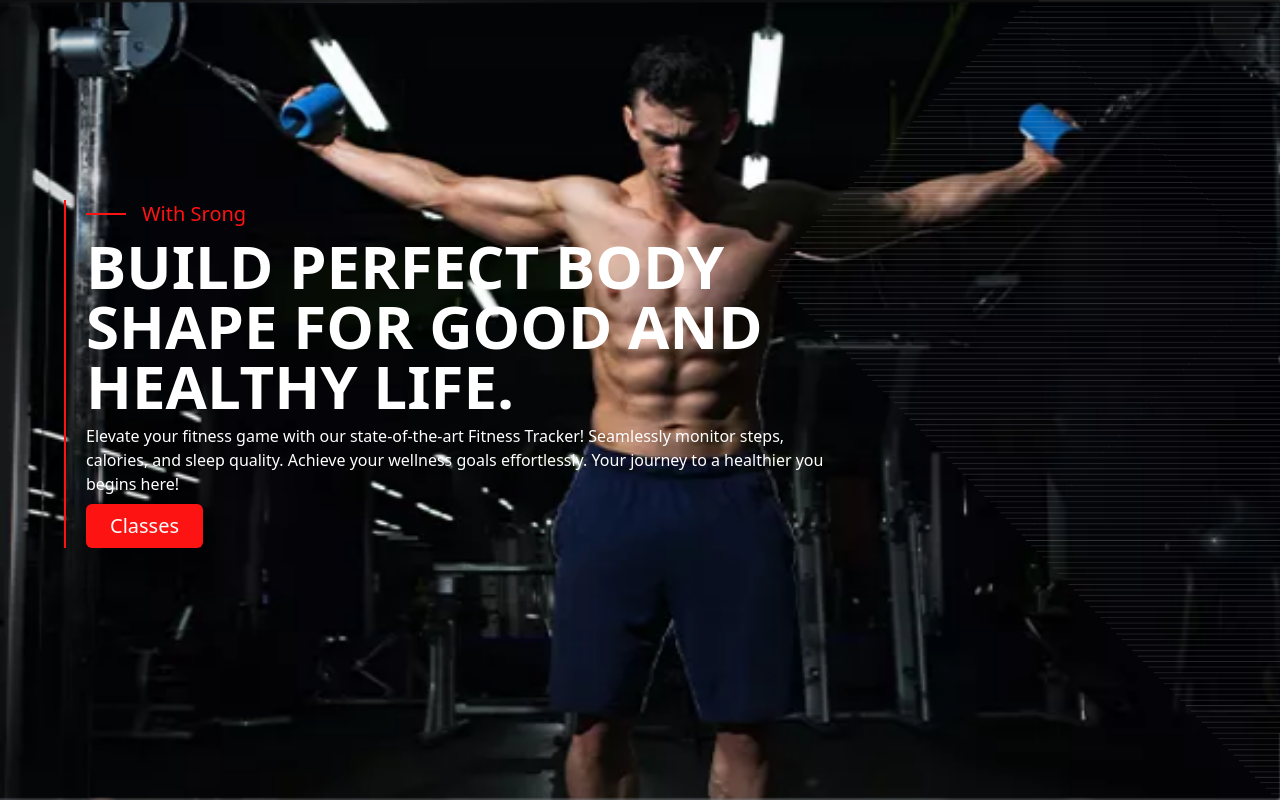
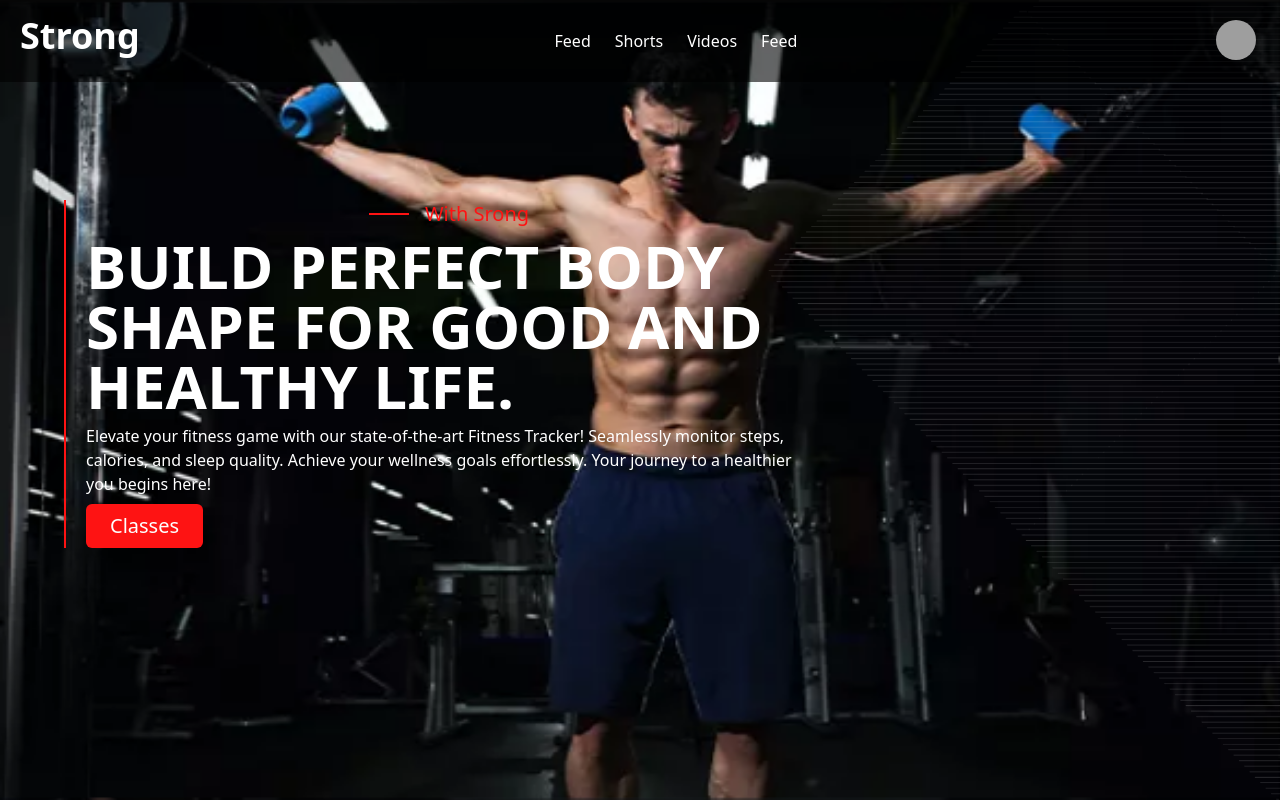
Before and after one commit to sadid56/fitness-tracker_client_side, a React (Vite) app: page / in a window 1280 px wide. Both pictures are taken after a click on the button "Classes". Built offline with nearby package versions, Linux system fonts and the light colour scheme; grey boxes are pictures that could not be loaded.

Commit message:
added a navber

```diff
--- a/package.json
+++ b/package.json
@@ -16,6 +16,7 @@
     "react": "^18.2.0",
     "react-dom": "^18.2.0",
     "react-helmet-async": "^2.0.1",
+    "react-icons": "^4.12.0",
     "react-router-dom": "^6.20.0",
     "sort-by": "^1.2.0",
     "swiper": "^11.0.5"
--- a/src/Main/Main.jsx
+++ b/src/Main/Main.jsx
@@ -1,8 +1,10 @@
 import { Outlet } from "react-router-dom";
+import Navber from "../Shared/Navber/Navber";
 
 const Main = () => {
     return (
         <div>
+            <Navber/>
             <Outlet/>
         </div>
      );
--- a/src/Pages/Home/Banner/Banner.jsx
+++ b/src/Pages/Home/Banner/Banner.jsx
@@ -20,21 +20,21 @@ const Banner = () => {
           modules={[Autoplay, EffectFade]}
           className="mySwiper relative">
           <SwiperSlide>
-            <img src={slider1} className="max-h-screen w-full " alt="" />
+            <img src={slider1} className="h-screen w-full " alt="" />
           </SwiperSlide>
           <SwiperSlide>
-            <img src={slider2} className="max-h-screen w-full" alt="" />
+            <img src={slider2} className="h-screen w-full" alt="" />
           </SwiperSlide>
           <SwiperSlide>
-            <img src={slider3} className="max-h-screen w-full" alt="" />
+            <img src={slider3} className="h-screen w-full" alt="" />
           </SwiperSlide>
         </Swiper>
-        <div className="absolute top-1/4 z-10 w-3/5 ml-16 pl-5 space-y-2 border-l-2 border-[#fe1313]">
-          <div className="flex items-center gap-4">
+        <div className="absolute top-1/4 z-10 md:w-3/5  px-5 md:ml-16 md:pl-5 space-y-2 md:border-l-2 border-[#fe1313] text-center md:text-start">
+          <div className="flex items-center gap-4 justify-center">
             <div className="border border-[#fe1313] w-[40px]"></div>
             <p className="text-xl font-medium text-[#fe1313]">With Srong</p>
           </div>
-          <h2 className="text-6xl font-bold text-white uppercase">
+          <h2 className="text-4xl md:text-6xl font-bold text-white uppercase">
             Build perfect body shape for good and healthy life.
           </h2>
           <p className="text-white">
--- /dev/null
+++ b/src/Shared/Navber/Navber.jsx
@@ -0,0 +1,49 @@
+import { NavLink } from "react-router-dom";
+import { FiAlignJustify, FiX } from "react-icons/fi";
+import { useState } from "react";
+
+const Navber = () => {
+    const [isOpen, setIsOpen] = useState(false)
+  return (
+    <div className="fixed z-20 flex justify-between px-5 w-full py-4 bg-[rgba(0,0,0,0.6)]">
+      <h2 className="text-4xl font-semibold text-white">Strong</h2>
+      <ul className={`flex items-center gap-6 bg-gray-600 text-white p-10 md:p-0 md:text-white md:bg-transparent ${isOpen ? 'flex-col  md:flex-row absolute md:relative top-20 md:top-0' : 'hidden md:flex'}`}>
+                <li><NavLink to='/'>Feed</NavLink></li>
+                <li><NavLink>Shorts</NavLink></li>
+                <li><NavLink>Videos</NavLink></li>
+                <li><NavLink>Feed</NavLink></li>
+            </ul>
+      <div className="flex items-center gap-3">
+        <button onClick={()=> setIsOpen(!isOpen)} className="md:hidden">{isOpen ? <FiX className="text-3xl text-white" /> : <FiAlignJustify className="text-3xl text-white" />}</button>
+      <div className="dropdown dropdown-end">
+        <label tabIndex={0} className="btn btn-ghost btn-circle avatar">
+          <div className="w-10 rounded-full">
+            <img
+              alt="Tailwind CSS Navbar component"
+              src="/images/stock/photo-1534528741775-53994a69daeb.jpg"
+            />
+          </div>
+        </label>
+        <ul
+          tabIndex={0}
+          className="menu menu-sm dropdown-content mt-3 z-[1] p-2 shadow bg-base-100 rounded-box w-52">
+          <li>
+            <a className="justify-between">
+              Profile
+              <span className="badge">New</span>
+            </a>
+          </li>
+          <li>
+            <a>Settings</a>
+          </li>
+          <li>
+            <a>Logout</a>
+          </li>
+        </ul>
+      </div>
+      </div>
+    </div>
+  );
+};
+
+export default Navber;
```
Also changed, not shown: 1 other file (tests, documents, lock files or other folders).
